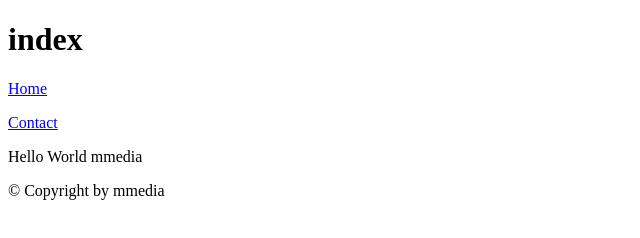
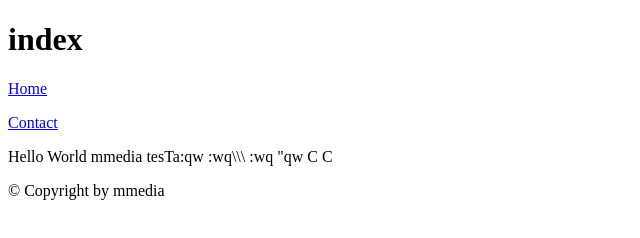
Before and after one commit to xnculture/opentutorials-mmedia, a plain HTML site: page index.html in a window 1280 px wide. Shown: the whole page, without its empty margins (0-640 px from the left). Drawn offline with Linux system fonts and the light colour scheme.

Commit message:
add codingtest to index.html

```diff
--- a/index.html
+++ b/index.html
@@ -34,6 +34,14 @@
 
 			<div>
 					Hello World mmedia
+					tesTa:qw
+:wq\\\
+:wq
+"qw
+
+C
+C
+
 			</div>
 
 			<footer>
```
